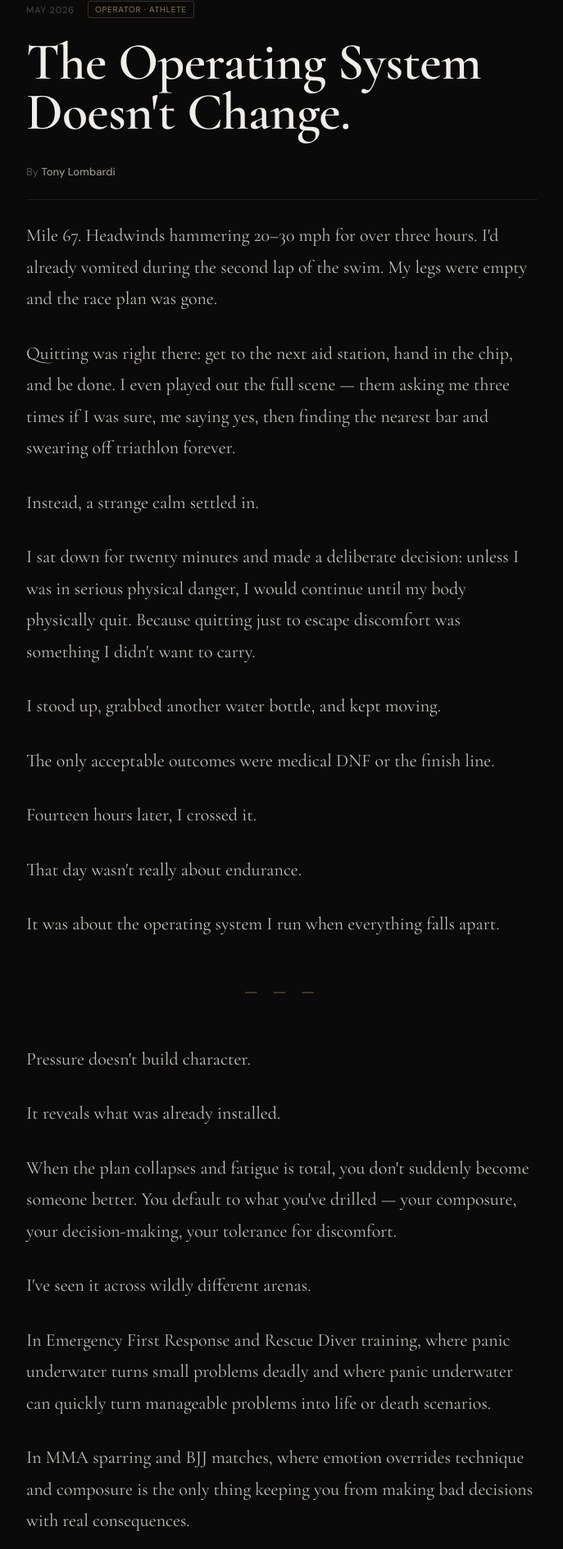
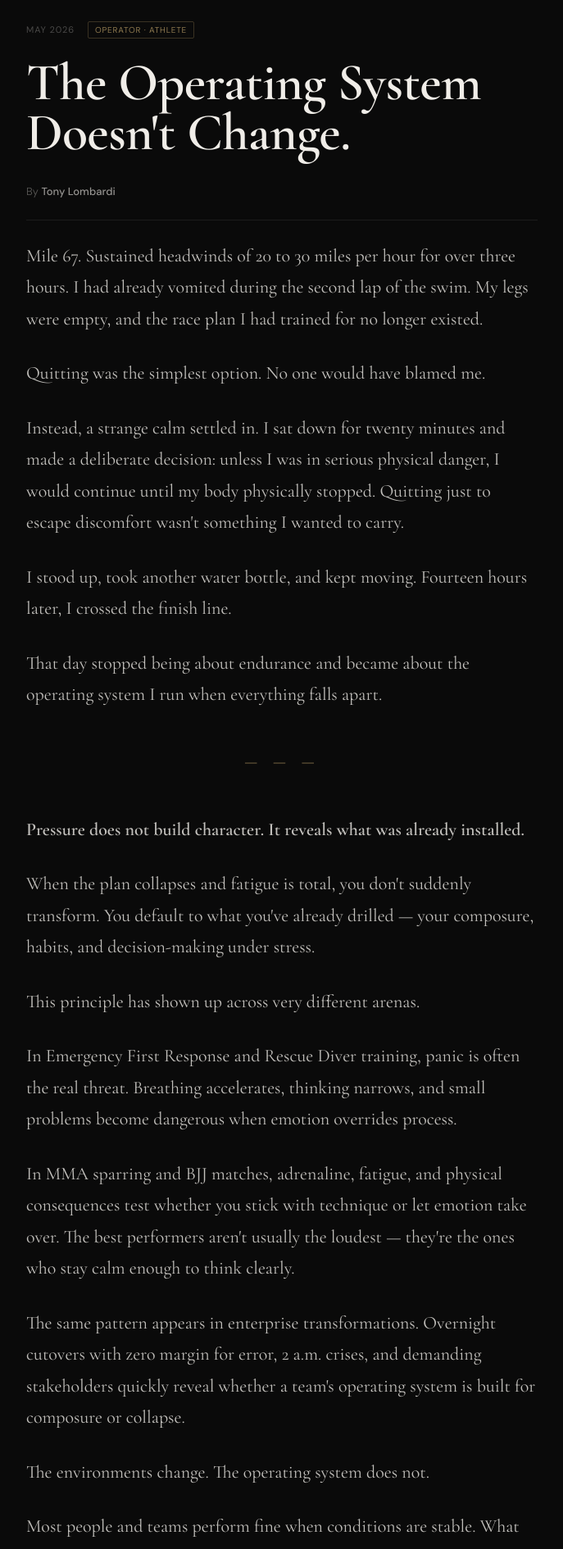
Before and after one commit to tonylombardi-22/personal_branding, a Next.js app: page /writing in a window 1280 px wide. Shown: the part 869-2759 px from the top of the page at 82% size, without its empty margins (296-983 px from the left). Built offline with nearby package versions, Linux system fonts and the light colour scheme.

Commit message:
Tighten operating system essay for LinkedIn positioning

```diff
--- a/app/writing/page.tsx
+++ b/app/writing/page.tsx
@@ -214,18 +214,6 @@ export default function Writing() {
           margin-bottom: 28px;
         }
 
-        .ar-body ul {
-          margin: 0 0 28px 28px;
-          color: rgba(240,237,232,0.8);
-        }
-
-        .ar-body li {
-          font-family: 'Cormorant Garamond', serif;
-          font-size: clamp(18px, 2.2vw, 22px);
-          line-height: 1.75;
-          margin-bottom: 8px;
-        }
-
         .ar-body .section-break {
           text-align: center;
           color: rgba(200,169,110,0.4);
@@ -390,10 +378,9 @@ export default function Writing() {
             </div>
 
             <p className="wr-article-excerpt">
-              Mile 67. Headwinds hammering 20–30 mph for hours.
-              A race plan that no longer existed.
-              What remained was the operating system that runs when pressure rises
-              and the script breaks.
+              Mile 67. Sustained headwinds. A race plan that no longer existed.
+              What happened next became less about endurance and more about the
+              habits, decisions, and operating system that remain when pressure rises.
             </p>
 
             <a href="#article" className="wr-read-link">
@@ -426,49 +413,30 @@ export default function Writing() {
 
           <div className="ar-body">
             <p>
-              Mile 67. Headwinds hammering 20–30 mph for over three hours.
-              I'd already vomited during the second lap of the swim.
-              My legs were empty and the race plan was gone.
+              Mile 67. Sustained headwinds of 20 to 30 miles per hour for over
+              three hours. I had already vomited during the second lap of the swim.
+              My legs were empty, and the race plan I had trained for no longer existed.
             </p>
 
             <p>
-              Quitting was right there: get to the next aid station,
-              hand in the chip, and be done.
-              I even played out the full scene — them asking me three times
-              if I was sure, me saying yes, then finding the nearest bar
-              and swearing off triathlon forever.
+              Quitting was the simplest option. No one would have blamed me.
             </p>
 
             <p>
-              Instead, a strange calm settled in.
+              Instead, a strange calm settled in. I sat down for twenty minutes
+              and made a deliberate decision: unless I was in serious physical danger,
+              I would continue until my body physically stopped. Quitting just to
+              escape discomfort wasn't something I wanted to carry.
             </p>
 
             <p>
-              I sat down for twenty minutes and made a deliberate decision:
-              unless I was in serious physical danger, I would continue
-              until my body physically quit.
-              Because quitting just to escape discomfort was something
-              I didn't want to carry.
+              I stood up, took another water bottle, and kept moving.
+              Fourteen hours later, I crossed the finish line.
             </p>
 
             <p>
-              I stood up, grabbed another water bottle, and kept moving.
-            </p>
-
-            <p>
-              The only acceptable outcomes were medical DNF or the finish line.
-            </p>
-
-            <p>
-              Fourteen hours later, I crossed it.
-            </p>
-
-            <p>
-              That day wasn't really about endurance.
-            </p>
-
-            <p>
-              It was about the operating system I run when everything falls apart.
+              That day stopped being about endurance and became about the operating
+              system I run when everything falls apart.
             </p>
 
             <span className="section-break">
@@ -476,48 +444,52 @@ export default function Writing() {
             </span>
 
             <p>
-              Pressure doesn't build character.
+              <strong>Pressure does not build character. It reveals what was already installed.</strong>
             </p>
 
             <p>
-              It reveals what was already installed.
+              When the plan collapses and fatigue is total, you don't suddenly transform.
+              You default to what you've already drilled — your composure, habits,
+              and decision-making under stress.
             </p>
 
             <p>
-              When the plan collapses and fatigue is total,
-              you don't suddenly become someone better.
-              You default to what you've drilled — your composure,
-              your decision-making, your tolerance for discomfort.
+              This principle has shown up across very different arenas.
             </p>
 
             <p>
-              I've seen it across wildly different arenas.
+              In Emergency First Response and Rescue Diver training, panic is often
+              the real threat. Breathing accelerates, thinking narrows, and small
+              problems become dangerous when emotion overrides process.
             </p>
 
             <p>
-              In Emergency First Response and Rescue Diver training,
-              where panic underwater turns small problems deadly
-              and where panic underwater can quickly turn manageable problems into life or death scenarios.
+              In MMA sparring and BJJ matches, adrenaline, fatigue, and physical
+              consequences test whether you stick with technique or let emotion take over.
+              The best performers aren't usually the loudest — they're the ones who
+              stay calm enough to think clearly.
             </p>
 
             <p>
-              In MMA sparring and BJJ matches,
-              where emotion overrides technique and composure is the only thing
-              keeping you from making bad decisions with real consequences.
+              The same pattern appears in enterprise transformations. Overnight cutovers
+              with zero margin for error, 2 a.m. crises, and demanding stakeholders
+              quickly reveal whether a team's operating system is built for composure
+              or collapse.
             </p>
 
             <p>
-              In enterprise transformations,
-              where an overnight cutover goes sideways at 2 a.m.
-              and the pressure tests whether the team holds or folds.
+              The environments change. The operating system does not.
             </p>
 
             <p>
-              The environments change.
+              Most people and teams perform fine when conditions are stable.
+              What matters is what runs after the script breaks — when motivation
+              is gone and nobody is watching.
             </p>
 
             <p>
-              The operating system does not.
+              True resilience is quiet: consistency without applause, emotional control
+              under pressure, and the willingness to keep executing in uncertainty.
             </p>
 
             <span className="section-break">
@@ -525,61 +497,20 @@ export default function Writing() {
             </span>
 
             <p>
-              Most people and organizations perform fine when conditions are stable.
+              In a world being rewritten by AI and constant change, tools and processes
+              will keep evolving. The ability to stay calm and functional when conditions
+              turn ugly remains the real advantage.
             </p>
 
             <p>
-              What matters is what runs after the script breaks —
-              when motivation is gone, the weather is ugly,
-              and nobody is watching.
+              I bring this same operating system to enterprise transformation and AI
+              operations — helping teams build the habits, governance, and composure
+              to navigate chaos without breaking.
             </p>
 
             <p>
-              True resilience is almost always quiet:
-              consistency without applause,
-              emotional control under pressure,
-              continuing to execute when inspiration has long disappeared.
-            </p>
-
-            <span className="section-break">
-              — — —
-            </span>
-
-            <p>
-              Today's world — accelerated by AI, shifting models,
-              and relentless change — rewards the quality of that operating system
-              more than ever.
-            </p>
-
-            <p>
-              Tools evolve fast.
-            </p>
-
-            <p>
-              The ability to stay calm and functional in uncertainty does not.
-            </p>
-
-            <p>
-              The Ironman finish line mattered far less
-              than the realization it left behind:
-              you can endure more than you think.
-            </p>
-
-            <p>
-              And when the inevitable headwinds hit,
-              your operating system is what remains.
-            </p>
-
-            <p>
-              I bring that same wiring to enterprise transformation
-              and AI operations — helping teams install the habits,
-              governance, and composure required to navigate chaos
-              without breaking.
-            </p>
-
-            <p>
-              If you're leading an organization that needs to perform
-              when conditions turn ugly, I'd welcome the conversation.
+              If you're leading through uncertainty and value steady execution when
+              it gets hard, I'd welcome the conversation.
             </p>
 
             <div className="ar-divider"></div>
```
